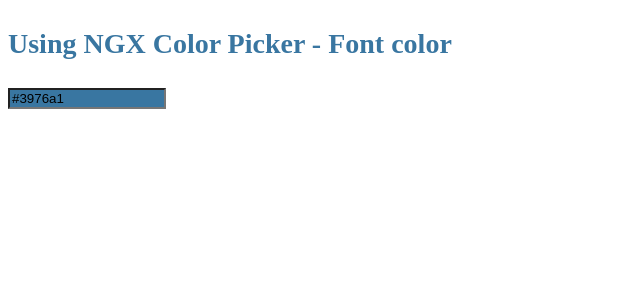
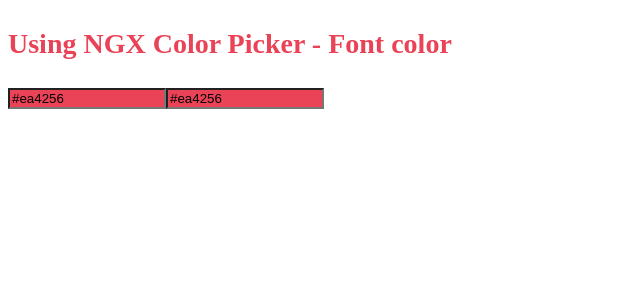
Before and after one commit to WuMiya/color-picker, an Angular app: page / in a window 1280 px wide. Shown: the top 300 px of the page, without its empty margins (0-640 px from the left). Built offline with nearby package versions, Linux system fonts and the light colour scheme; what ngx-color would draw is missing.

Commit message:
color picker done

```diff
--- a/src/app/app.component.html
+++ b/src/app/app.component.html
@@ -53,4 +53,5 @@
 </div> -->
 
 <h3 [style.color]="color">Using NGX Color Picker - Font color</h3>
-<input [(colorPicker)]="color" [style.background]="color" [cpPresetColors]="cpPresetColors" [value]="color" [cpOutputFormat]="'hex'" />
+<input [(colorPicker)]="color" [style.background]="color" [cpPresetColors]="cpPresetColors" [value]="color" [cpOutputFormat]="'hex'" [recentChoose]="recents" (recentChooseChanged)="update($event)"/>
+<input [(colorPicker)]="color" [style.background]="color" [cpPresetColors]="cpPresetColors" [value]="color" [cpOutputFormat]="'hex'" [recentChoose]="recents" (recentChooseChanged)="update($event)"/>
--- a/src/app/app.component.ts
+++ b/src/app/app.component.ts
@@ -9,9 +9,11 @@
   styleUrls: ['./app.component.css']
 })
 export class AppComponent {
-  color: string="#3976a1";
+  color: string="#ea4256";
   show: boolean= false;
   public recentChoose: any[] = [];
+
+  recents: string[] = [this.color];
   selectedColour:any ="";
   reuseColour:any ="";
 
@@ -35,7 +37,7 @@
     }
   }
 
-  reuseCol(recentCol) {
+  public reuseCol(recentCol) : void {
     this.selectedColour = recentCol;
     const index = this.recentChoose.findIndex( c => c === this.selectedColour)
     this.recentChoose.splice(index,1);
@@ -43,4 +45,7 @@
   }
 
 
+  update($event) {
+    console.log($event);
+  }
 }
--- a/src/app/app.module.ts
+++ b/src/app/app.module.ts
@@ -1,6 +1,5 @@
 import { BrowserModule } from '@angular/platform-browser';
 import { NgModule } from '@angular/core';
-// import { ColorPickerModule } from 'ngx-color-picker';
 import { FormsModule } from '@angular/forms';
 import { ColorSketchModule } from 'ngx-color/sketch';
 import { ColorPhotoshopModule } from 'ngx-color/photoshop';
--- a/src/app/color-picker/color-picker.component.ts
+++ b/src/app/color-picker/color-picker.component.ts
@@ -16,7 +16,7 @@
   encapsulation: ViewEncapsulation.None
 })
 export class ColorPickerComponent implements OnInit, OnDestroy, AfterViewInit {
-  public recentChoose: any[] = [];
+  public recentChoose: string[] = [];
   reusedColor:any ="";
 
   private isIE10: boolean = false;
@@ -195,7 +195,7 @@
     cpAlphaChannel: AlphaChannel, cpOutputFormat: OutputFormat, cpDisableInput: boolean,
     cpIgnoredElements: any, cpSaveClickOutside: boolean, cpUseRootViewContainer: boolean,
     cpPosition: string, cpPositionOffset: string, cpPositionRelativeToArrow: boolean,
-    cpPresetLabel: string, cpPresetColors: string[], cpMaxPresetColorsLength: number,
+    cpPresetLabel: string, cpPresetColors: string[], recentChoose: string[], cpMaxPresetColorsLength: number,
     cpPresetEmptyMessage: string, cpPresetEmptyMessageClass: string,
     cpOKButton: boolean, cpOKButtonClass: string, cpOKButtonText: string,
     cpCancelButton: boolean, cpCancelButtonClass: string, cpCancelButtonText: string,
@@ -237,7 +237,7 @@
     this.fallbackColor = cpFallbackColor || '#fff';
 
     this.setPresetConfig(cpPresetLabel, cpPresetColors);
-
+    this.recentChoose = recentChoose;
     this.cpMaxPresetColorsLength = cpMaxPresetColorsLength;
     this.cpPresetEmptyMessage = cpPresetEmptyMessage;
     this.cpPresetEmptyMessageClass = cpPresetEmptyMessageClass;
@@ -294,6 +294,13 @@
 
       this.updateColorPicker(emit, update);
 
+      this.updateRecentChoose();
+
+      this.hexText = value;
+    }
+  }
+
+  public updateRecentChoose(): void {
     if (!this.recentChoose.includes(this.outputColor)) {
       this.recentChoose.unshift(this.outputColor);
     } else {
@@ -306,8 +313,7 @@
       this.recentChoose.splice(-1,1);
     }
 
-      this.hexText = value;
-    }
+    this.directiveInstance.updateRecentChoose(this.recentChoose);
   }
 
   public onResize(): void {
@@ -322,17 +328,7 @@
     const rgba = this.service.hsvaToRgba(this.hsva);
     this.directiveInstance.sliderDragEnd({ slider: slider, color: this.outputColor });
 
-    if (!this.recentChoose.includes(this.outputColor)) {
-        this.recentChoose.unshift(this.outputColor);
-      } else {
-        const index = this.recentChoose.findIndex( c => c === this.outputColor)
-        this.recentChoose.splice(index,1);
-        this.recentChoose.unshift(this.outputColor);
-      }
-
-    if (this.recentChoose.length > 6){
-      this.recentChoose.splice(-1,1);
-    }
+    this.updateRecentChoose();
 
   }
 
--- a/src/app/color-picker/color-picker.directive.ts
+++ b/src/app/color-picker/color-picker.directive.ts
@@ -56,6 +56,7 @@
 
   @Input() cpPresetLabel: string = 'Preset colors';
   @Input() cpPresetColors: string[];
+  @Input() recentChoose: string[];
   @Input() cpMaxPresetColorsLength: number = 6;
 
   @Input() cpPresetEmptyMessage: string = 'No colors added';
@@ -83,6 +84,7 @@
   @Output() colorPickerChange = new EventEmitter<string>(false);
 
   @Output() cpPresetColorsChange = new EventEmitter<any>(true);
+  @Output() recentChooseChanged = new EventEmitter<any>(true);
 
   @HostListener('click', ['$event']) handleClick(event: any): void {
     this.inputFocus(event);
@@ -167,7 +169,7 @@
         this.cpAlphaChannel, this.cpOutputFormat, this.cpDisableInput,
         this.cpIgnoredElements, this.cpSaveClickOutside, this.cpUseRootViewContainer,
         this.cpPosition, this.cpPositionOffset, this.cpPositionRelativeToArrow,
-        this.cpPresetLabel, this.cpPresetColors, this.cpMaxPresetColorsLength,
+        this.cpPresetLabel, this.cpPresetColors, this.recentChoose, this.cpMaxPresetColorsLength,
         this.cpPresetEmptyMessage, this.cpPresetEmptyMessageClass,
         this.cpOKButton, this.cpOKButtonClass, this.cpOKButtonText,
         this.cpCancelButton, this.cpCancelButtonClass, this.cpCancelButtonText,
@@ -204,6 +206,10 @@
     this.ignoreChanges = ignore;
 
     this.colorPickerChange.emit(value);
+  }
+
+  public updateRecentChoose(recentChoose: string[]): void {
+    this.recentChooseChanged.emit(recentChoose);
   }
 
   public colorCanceled(): void {
```
Lines whose indentation alone changed are shown as unchanged.
